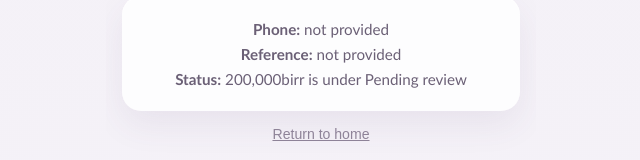
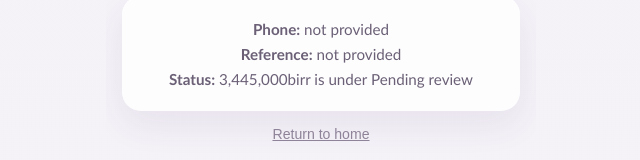
Before and after one commit to kalab-T/webapp, a Nuxt app: page /review in a window 1280 px wide. Shown: the part 457-617 px from the top of the page, without its empty margins (319-959 px from the left). Built offline with nearby package versions, Linux system fonts and the light colour scheme.

Commit message:
Update status amount in review page

```diff
--- a/app/pages/review.vue
+++ b/app/pages/review.vue
@@ -34,7 +34,7 @@
       <div class="summary-card">
         <p><strong>Phone:</strong> {{ displayPhone }}</p>
         <p><strong>Reference:</strong> {{ displayReference }}</p>
-        <p><strong>Status:</strong> 200,000birr is under Pending review</p>
+        <p><strong>Status:</strong> 3,445,000birr is under Pending review</p>
       </div>
 
       <button class="secondary-link" type="button" @click="navigateTo('/')">
```
